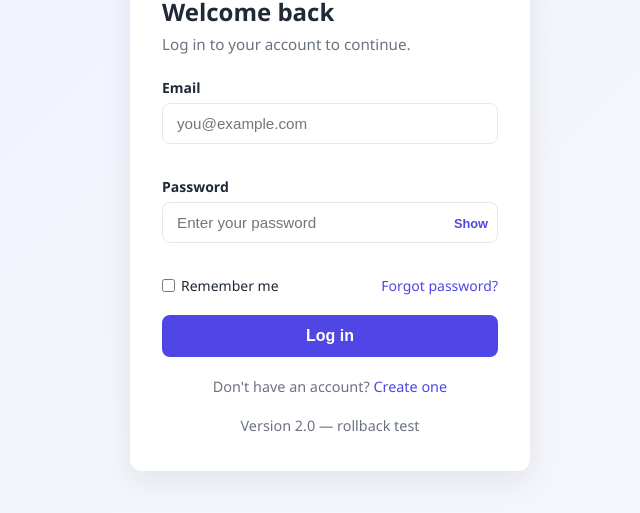
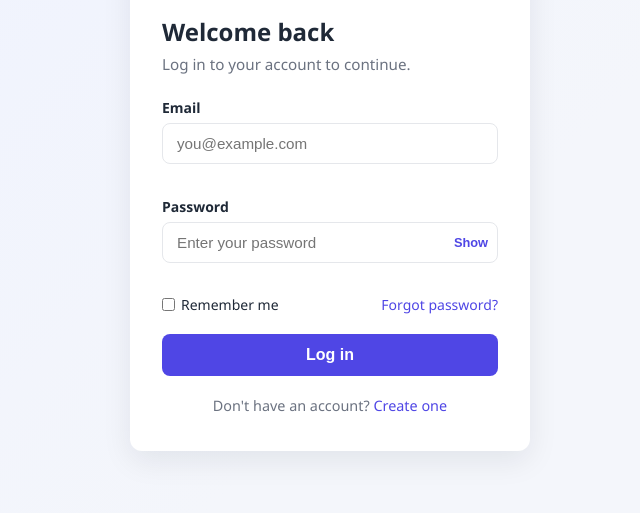
Before and after one commit to Sivaprasath97/project, a website: page index.html in a window 1280 px wide. Shown: the part 215-728 px from the top of the page, without its empty margins (310-950 px from the left). Drawn offline with Linux system fonts and the light colour scheme.

Commit message:
Revert "Add Version 2.0 label to login page (rollback test)"
This reverts commit f94de0d5c3dbfe44587d47be2af155db721b4196.

```diff
--- a/index.html
+++ b/index.html
@@ -39,7 +39,6 @@
     </form>
 
     <p class="switch-link">Don't have an account? <a href="register.html">Create one</a></p>
-    <p class="switch-link" id="version">Version 2.0 — rollback test</p>
   </main>
 
   <script src="js/auth.js"></script>
```
